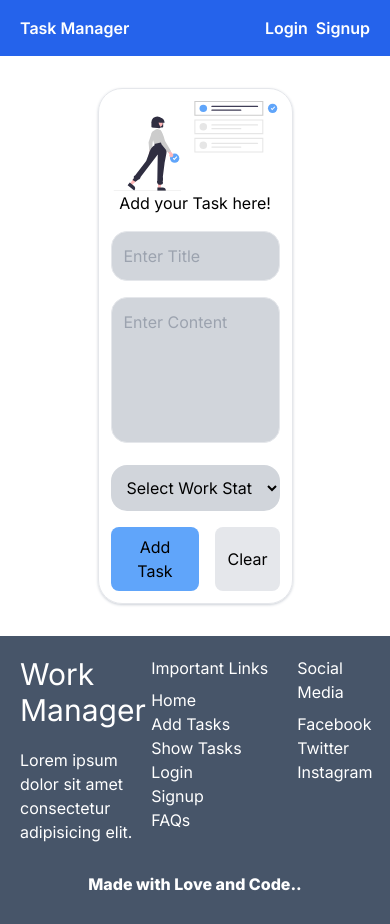
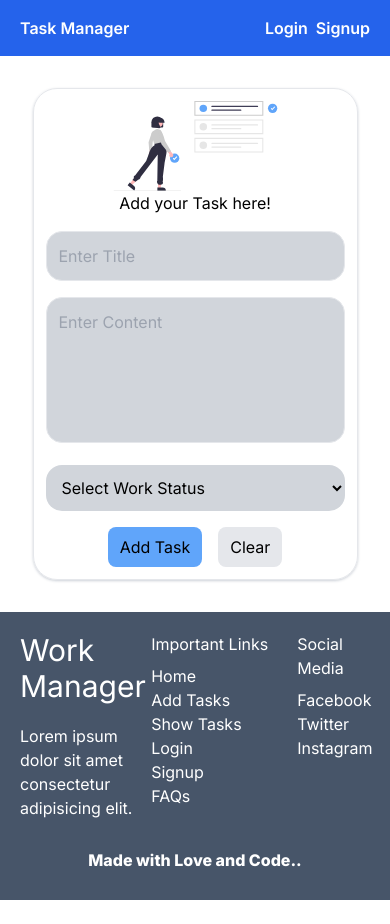
Before and after one commit to aaditya63/task-manager, a Next.js app: page /add-task in a window 390 px wide. After the commit the page ends 900 px from the top, so only its background shows below. Built offline with nearby package versions, Linux system fonts and the light colour scheme; no server answers.

Commit message:
Resposiveness added to Add Task and Show Task page

```diff
--- a/src/app/add-task/AddTask.jsx
+++ b/src/app/add-task/AddTask.jsx
@@ -52,7 +52,7 @@ const AddTask = () => {
 
   return (
     <div className='grid grid-cols-12'>
-      <div className=' col-span-6 col-start-4 border shadow shadow-gray-300 rounded-3xl p-3 my-5'>
+      <div className='col-span-10 col-start-2 md:col-span-6 md:col-start-4 border shadow shadow-gray-300 rounded-3xl p-3 my-5'>
       <Image src={todosvg} alt='Img is Loading' priority='false' style={{height:"90px"}}/>
         <h1 className='text-center'>Add your Task here!</h1>
         <form action="#!" onSubmit={handleAddTask}>
--- a/src/app/show-task/ShowTask.jsx
+++ b/src/app/show-task/ShowTask.jsx
@@ -46,7 +46,7 @@ const ShowTask = () => {
     }
     return (
         <div className='grid grid-cols-12 mt-3'>
-            <div className='col-span-8 col-start-3'>
+            <div className='col-span-10 col-start-2 md:col-span-8 md:col-start-3'>
                 <h1 className="text-3xl text-center">Your Tasks({tasks.length})</h1>
                 {tasks.map((task)=>(
                     <Task task={task} key={task._id} deleteTaskParent={deleteTaskParent}/>
```
